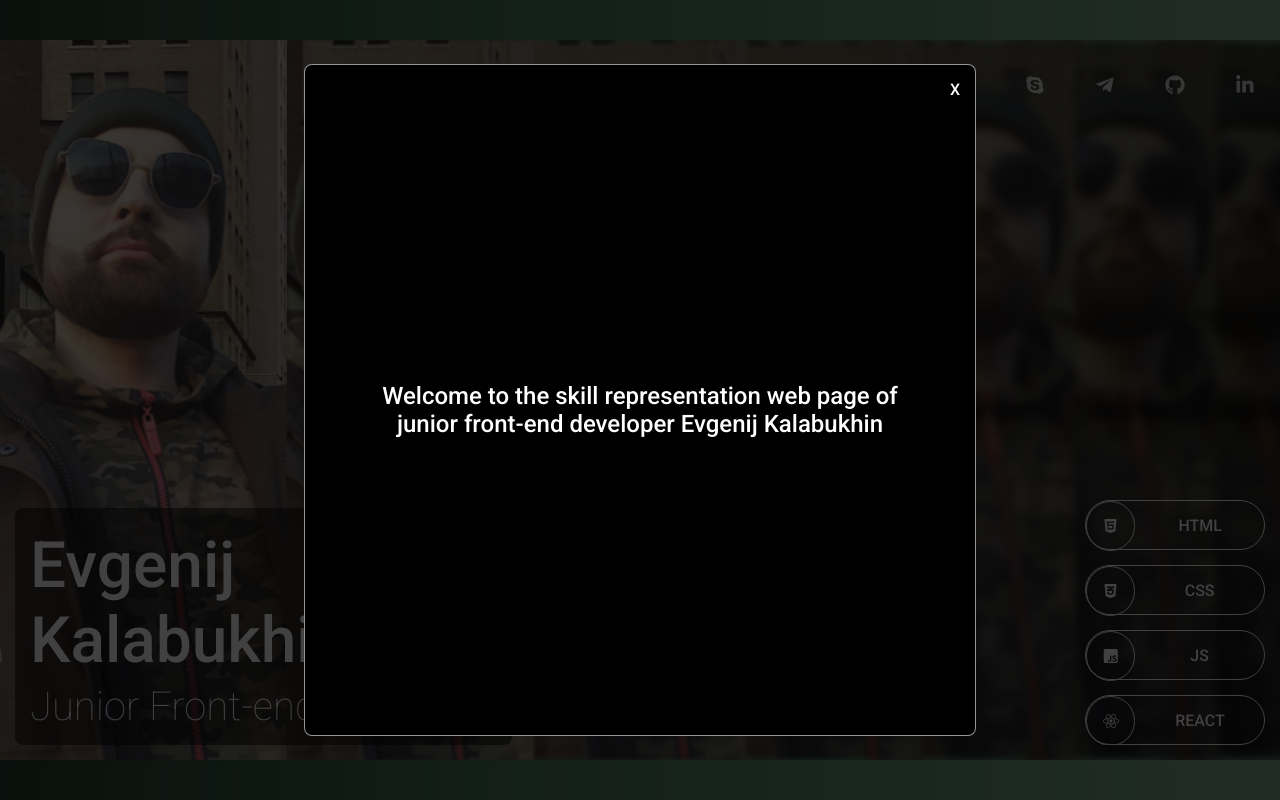
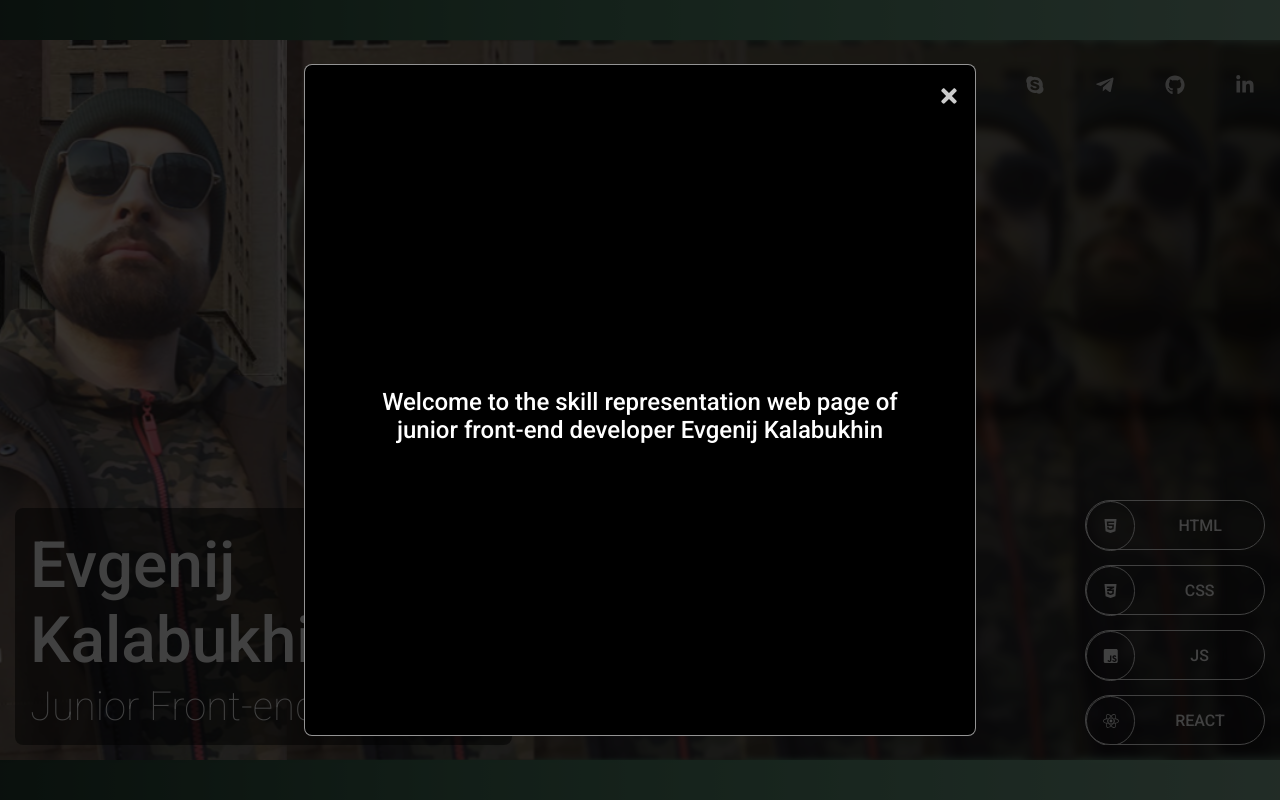
Before and after one commit to EK-machine/promo, a React (Create React App) app: page / in a window 1280 px wide. Built offline with nearby package versions, Linux system fonts and the light colour scheme.

Commit message:
corrected close button at popUp

```diff
--- a/src/components/StartPopUp.jsx
+++ b/src/components/StartPopUp.jsx
@@ -1,5 +1,7 @@
 import React, { useState, useEffect, useRef } from 'react';
 import './startpopup.css';
+import { faTimes } from '@fortawesome/free-solid-svg-icons';
+import { FontAwesomeIcon } from '@fortawesome/react-fontawesome';
 
 function StartPopUp() {
   const [isOpen, setIsOpen] = useState(false);
@@ -51,7 +53,7 @@ function StartPopUp() {
             className="popUp__message-close_button"
             type="button"
           >
-            X
+            <FontAwesomeIcon icon={faTimes} size="2x" />
           </button>
         </div>
         <div className="popUp__message-text_container">
--- a/src/components/startpopup.css
+++ b/src/components/startpopup.css
@@ -37,6 +37,15 @@
   padding: 0;
   font: inherit;
   outline: inherit;
+  opacity: 0.8;
+  transform: scale(0.7);
+  transition: transform 0.2ms ease-in-out, opacity 0.2ms ease-in-out;
+}
+
+.popUp__message-close_button:hover {
+  opacity: 1;
+  transform: scale(1);
+  transition: transform 0.2ms ease-in-ou, opacity 0.2ms ease-in-out;
 }
 
 .popUp__message-text_container {
```
